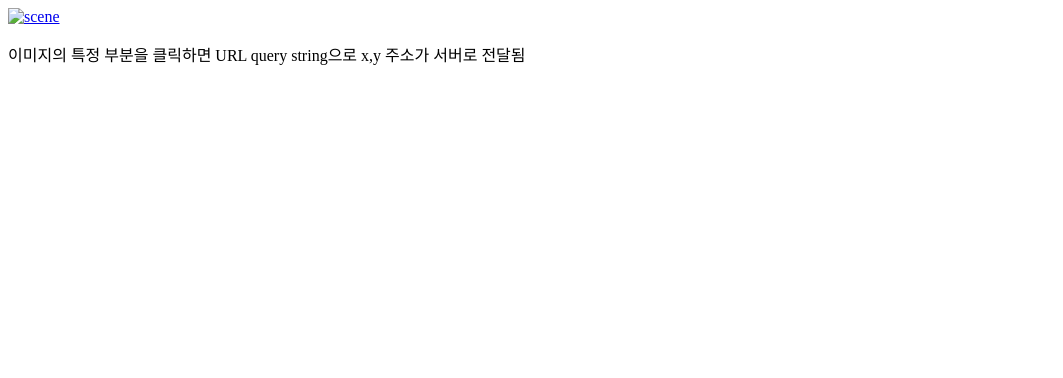
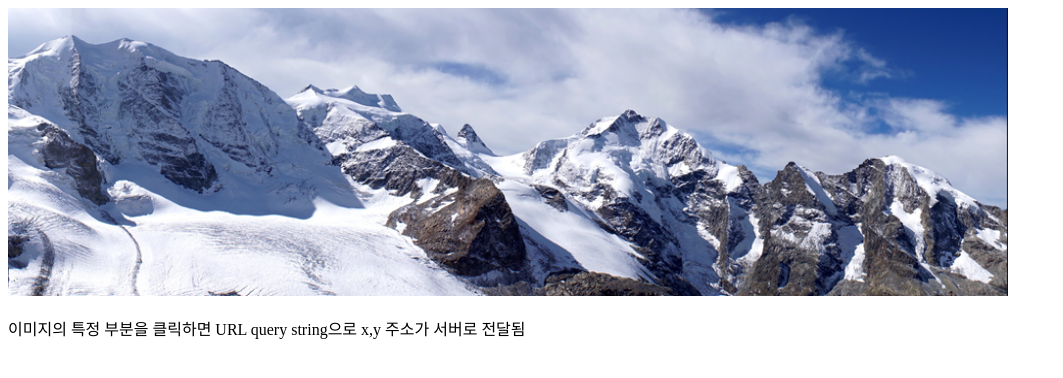
Before and after one commit to djpark0603/djpark0603.github.io, a plain HTML site: page html5/ismap.html in a window 1280 px wide. Shown: the whole page, without its empty margins (0-1063 px from the left). Drawn offline with Linux system fonts and the light colour scheme.

Commit message:
Update ismap.html

```diff
--- a/html5/ismap.html
+++ b/html5/ismap.html
@@ -5,7 +5,7 @@
 </head>
 <body>
 <a href="http://jsptogo.herokuapp.com/jspsrc/form_action.jsp"> <!-- jsp file -->
-<img src="img/scene.png" alt="scene" width="1000" height="288" ismap/>
+<img src="https://djpark0603.github.io/html5/scene.png" alt="scene" width="1000" height="288" ismap/>
 </a>
 <p>이미지의 특정 부분을 클릭하면 URL query string으로 x,y 주소가 서버로 전달됨 </p>
 </body>
```
